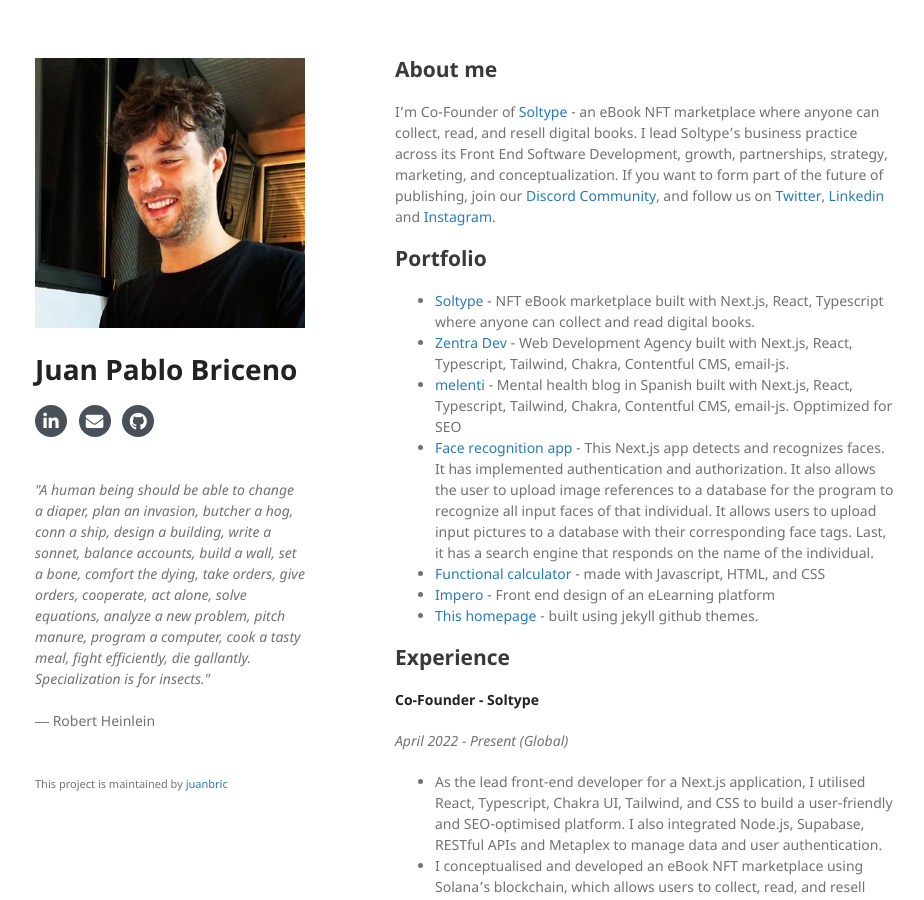
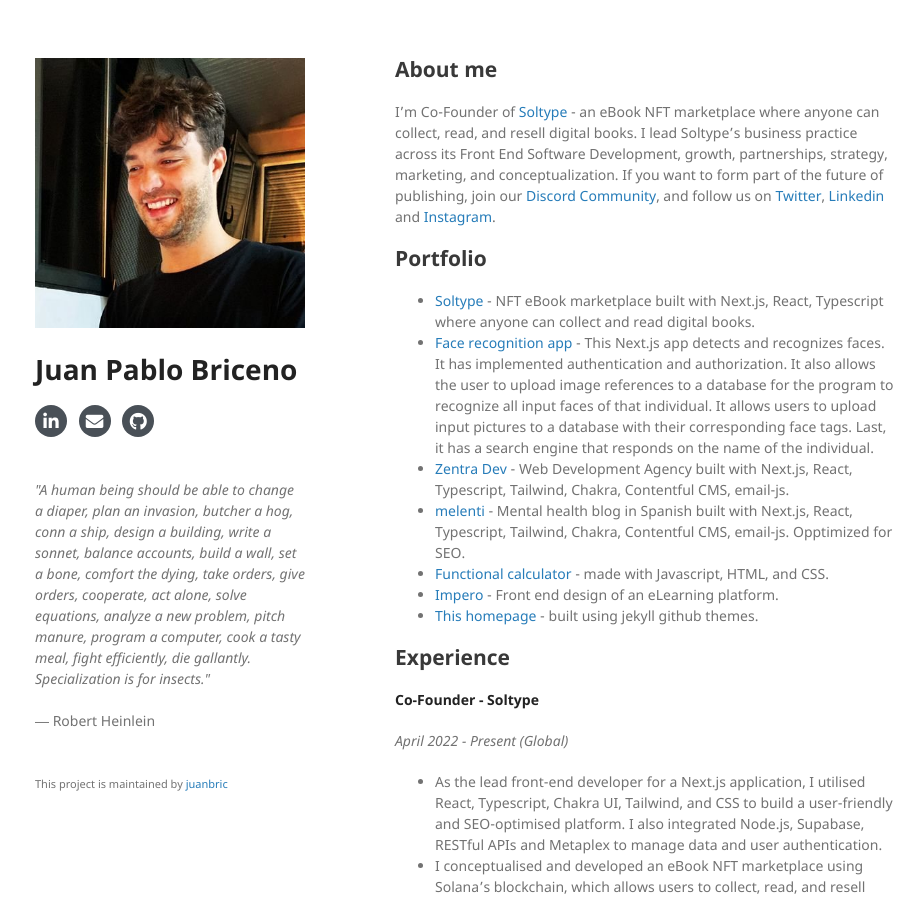
Before and after one commit to juanbric/homepage, a Jekyll site: the page built from index.md, in a window 1280 px wide and 900 px high. Shown: the whole window, without its empty margins (175-1099 px from the left). Built offline with Jekyll 4.4.1, drawn with Linux system fonts in a browser that asks for light colours; nearby versions of some CDN libraries; our own code applies the rules of GitHub Pages for plain Markdown files; a style sheet for code colours, icons or effects is not loaded.

```diff
--- a/index.md
+++ b/index.md
@@ -3,11 +3,11 @@ I'm Co-Founder of [Soltype](https://www.soltype.io/) - an eBook NFT marketplace
 
 ## Portfolio
 - [Soltype](https://www.soltype.io/) - NFT eBook marketplace built with Next.js, React, Typescript where anyone can collect and read digital books.
+- [Face recognition app](https://face-recognition-juanbri.vercel.app/) - This Next.js app detects and recognizes faces. It has implemented authentication and authorization. It also allows the user to upload image references to a database for the program to recognize all input faces of that individual. It allows users to upload input pictures to a database with their corresponding face tags. Last, it has a search engine that responds on the name of the individual.
 - [Zentra Dev](https://zentradev.vercel.app/) - Web Development Agency built with Next.js, React, Typescript, Tailwind, Chakra, Contentful CMS, email-js.
-- [melenti](https://melenti.vercel.app/) - Mental health blog in Spanish built with Next.js, React, Typescript, Tailwind, Chakra, Contentful CMS, email-js. Opptimized for SEO
-- [Face recognition app](https://face-recognition-juanbri.vercel.app/) - This Next.js app detects and recognizes faces. It has implemented authentication and authorization. It also allows the user to upload image references to a database for the program to recognize all input faces of that individual. It allows users to upload input pictures to a database with their corresponding face tags. Last, it has a search engine that responds on the name of the individual.
-- [Functional calculator](https://juanbric.github.io/calculator/) - made with Javascript, HTML, and CSS
-- [Impero](https://juanbric.github.io/impero/dist/index.html) - Front end design of an eLearning platform
+- [melenti](https://melenti.vercel.app/) - Mental health blog in Spanish built with Next.js, React, Typescript, Tailwind, Chakra, Contentful CMS, email-js. Opptimized for SEO.
+- [Functional calculator](https://juanbric.github.io/calculator/) - made with Javascript, HTML, and CSS.
+- [Impero](https://juanbric.github.io/impero/dist/index.html) - Front end design of an eLearning platform.
 - [This homepage](https://juanbric.github.io/homepage/) - built using jekyll github themes.
 
 ## Experience
```
